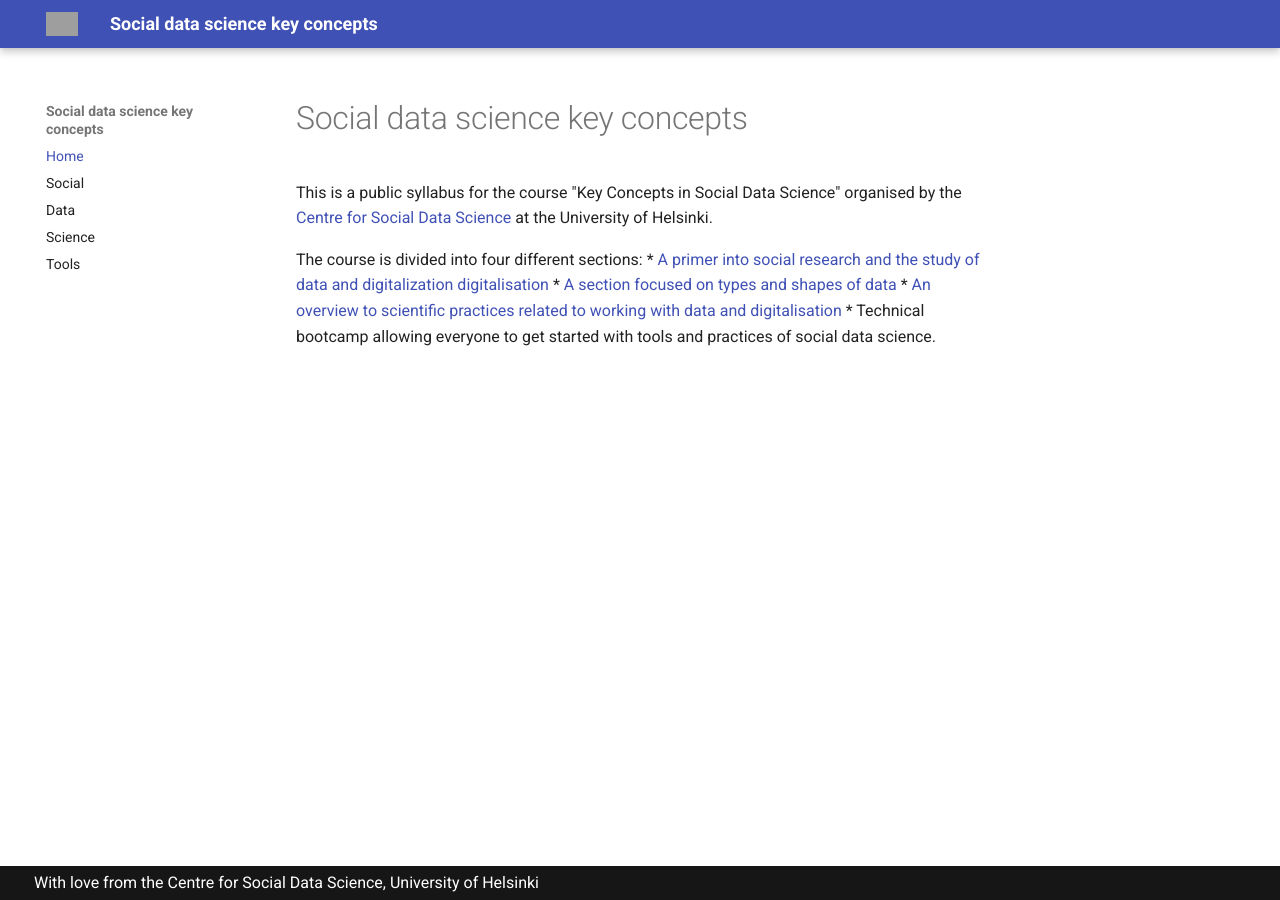
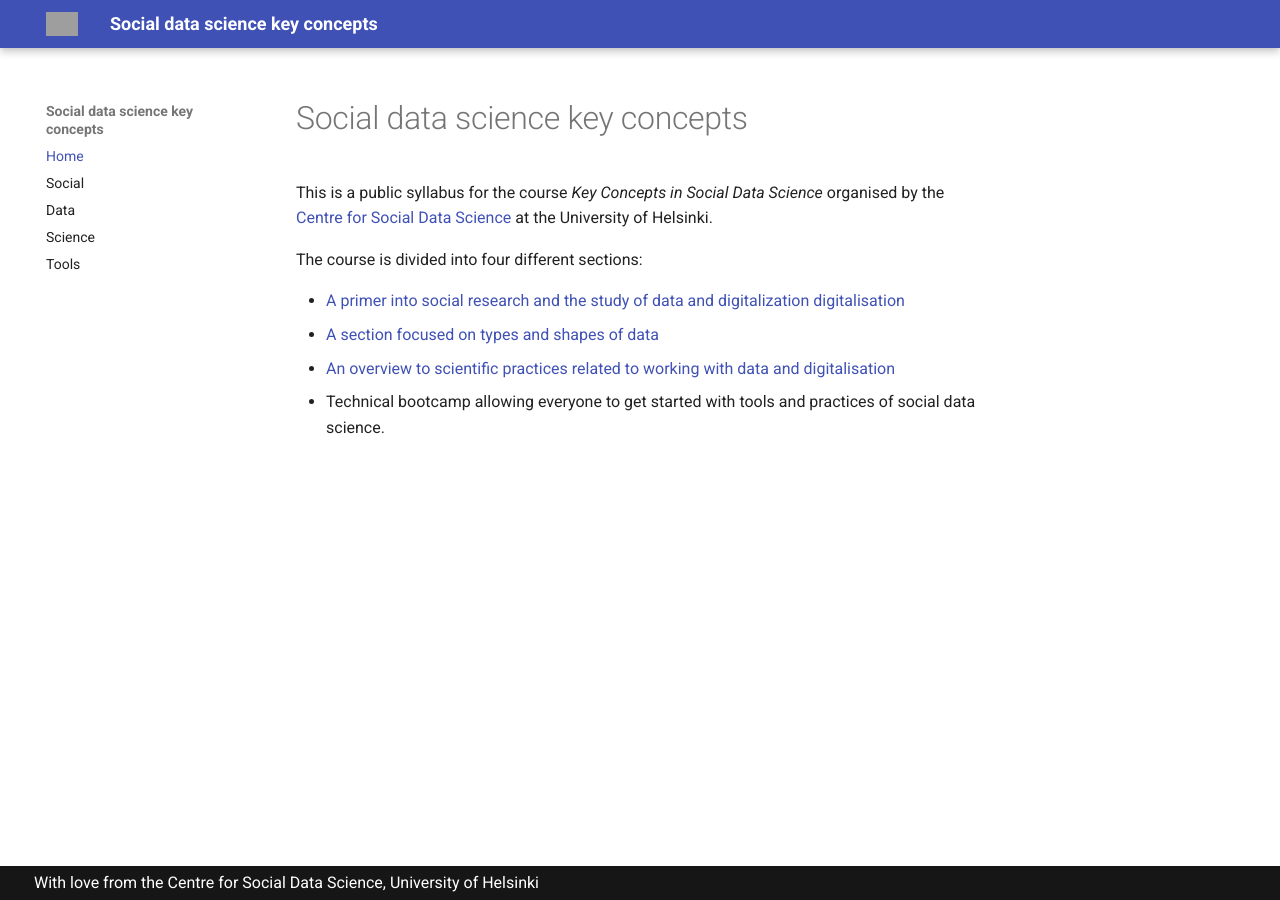
Before and after one commit to uh-csds/key-concepts, an MkDocs documentation site: the page built from docs/index.md, in a window 1280 px wide. Built offline with MkDocs 1.6.1 and Material for MkDocs 9.7.7, drawn with Linux system fonts in a browser that asks for light colours; grey boxes are pictures that could not be loaded.

```diff
--- a/docs/index.md
+++ b/docs/index.md
@@ -1,8 +1,9 @@
 # Social data science key concepts
 
-This is a public syllabus for the course "Key Concepts in Social Data Science" organised by the [Centre for Social Data Science](https://www2.helsinki.fi/en/faculty-of-social-sciences/centre-for-social-data-science-csds) at the University of Helsinki.
+This is a public syllabus for the course _Key Concepts in Social Data Science_ organised by the [Centre for Social Data Science](https://www2.helsinki.fi/en/faculty-of-social-sciences/centre-for-social-data-science-csds) at the University of Helsinki.
 
 The course is divided into four different sections:
+
 * [A primer into social research and the study of data and digitalization digitalisation](social)
 * [A section focused on types and shapes of data](data)
 * [An overview to scientific practices related to working with data and digitalisation](science)
```
